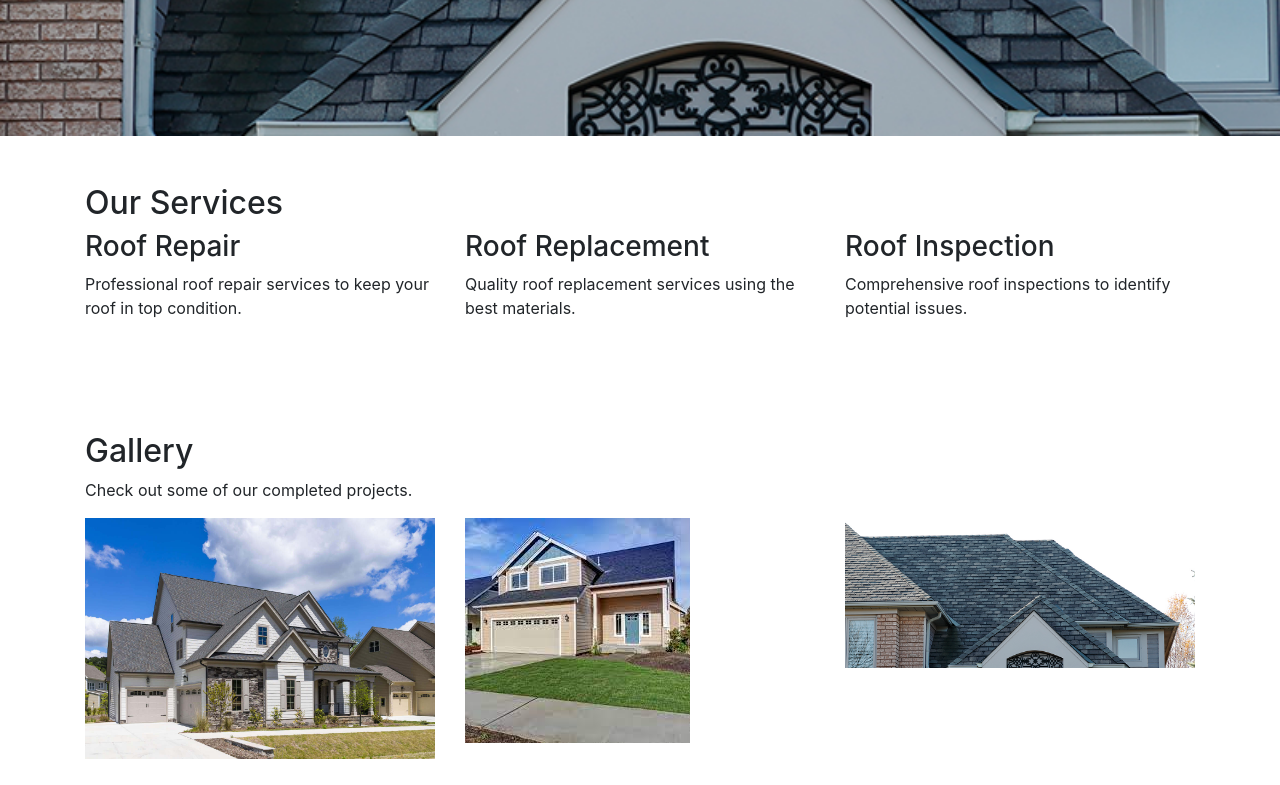
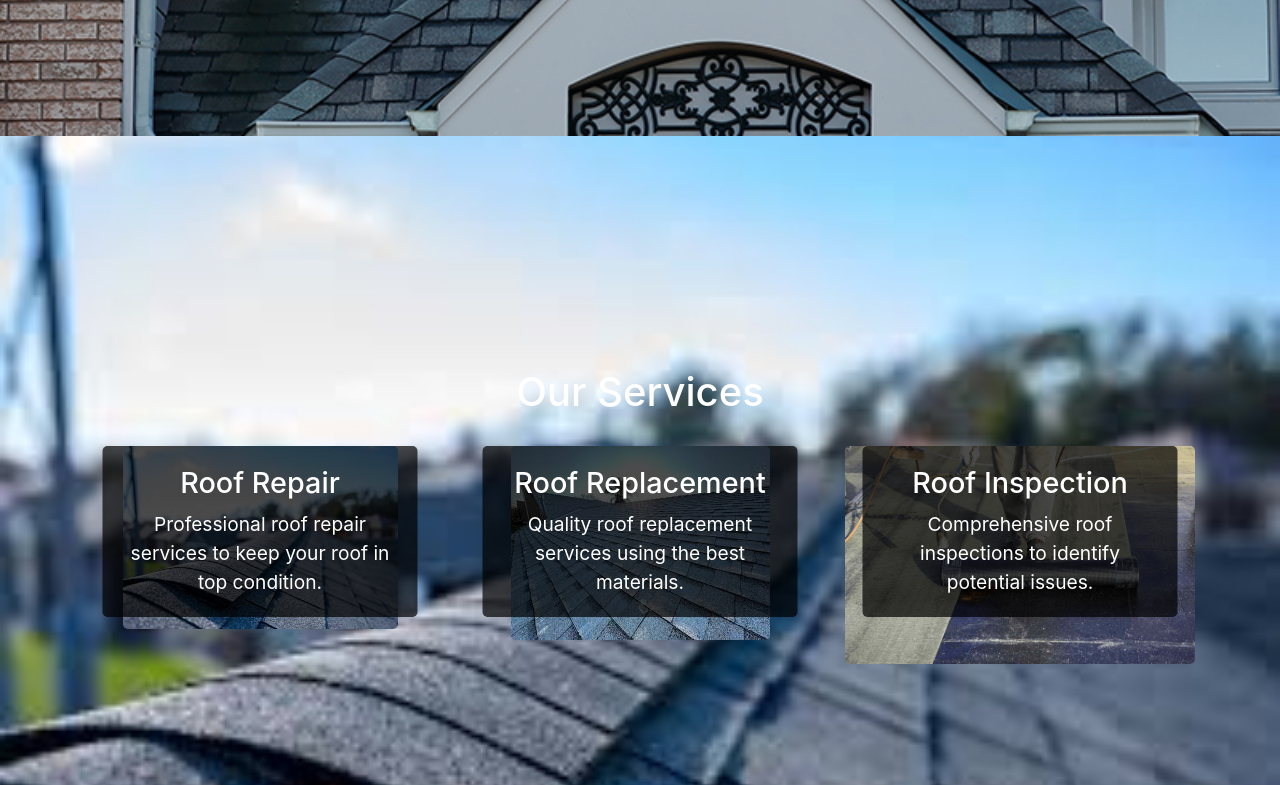
Before and after one commit to ZakiTes/roofing, a plain HTML site: page index.html in a window 1280 px wide. Shown: the part 1520-2305 px from the top of the page. Drawn offline with nearby package versions, Linux system fonts and the light colour scheme.

Commit message:
services updated

```diff
--- a/index.html
+++ b/index.html
@@ -41,23 +41,43 @@
                 <p>Meet the hardworking team behind our success.</p>
             </div>
         </section>
-        <section id="services" class="container py-5">
+
+        <section id="services" class="services-section d-flex align-items-center justify-content-center">
+            <div class="container text-center text-white">
                 <h2>Our Services</h2>
                 <div class="row">
                     <div class="col-md-4">
+                        <div class="service-item">
+                            <img src="images/service1.jpeg" class="img-fluid" alt="Roof Repair">
+                            <div class="service-description">
                                 <h3>Roof Repair</h3>
                                 <p>Professional roof repair services to keep your roof in top condition.</p>
                             </div>
+                        </div>
+                    </div>
                     <div class="col-md-4">
+                        <div class="service-item">
+                            <img src="images/service2.jpeg" class="img-fluid" alt="Roof Replacement">
+                            <div class="service-description">
                                 <h3>Roof Replacement</h3>
                                 <p>Quality roof replacement services using the best materials.</p>
                             </div>
+                        </div>
+                    </div>
                     <div class="col-md-4">
+                        <div class="service-item">
+                            <img src="images/service3.jpg" class="img-fluid" alt="Roof Inspection">
+                            <div class="service-description">
                                 <h3>Roof Inspection</h3>
                                 <p>Comprehensive roof inspections to identify potential issues.</p>
                             </div>
                         </div>
+                    </div>
+                </div>
+            </div>
         </section>
+
+
         <section id="gallery" class="container py-5">
             <h2>Gallery</h2>
             <p>Check out some of our completed projects.</p>
--- a/styles.css
+++ b/styles.css
@@ -48,3 +48,54 @@
     font-size: 1.2em;
     margin-bottom: 20px;
 }
+
+
+.services-section {
+    background: url('./images/service1.jpeg') no-repeat center center/cover;
+    min-height: 100vh;
+    display: flex;
+    align-items: center;
+    justify-content: center;
+    text-align: center;
+    color: #fff;
+    padding: 100px 0;
+    position: relative;
+    z-index: 0;
+}
+
+.services-section h2 {
+    font-size: 2.5em;
+    margin-bottom: 30px;
+}
+
+.service-item {
+    position: relative;
+    margin-bottom: 40px; /* Adjust spacing between service items */
+}
+
+.service-item img {
+    max-width: 100%;
+    border-radius: 5px;
+}
+
+.service-description {
+    position: absolute;
+    top: 0;
+    left: 50%;
+    transform: translateX(-50%);
+    background-color: rgba(0, 0, 0, 0.7); /* Semi-transparent background for better readability */
+    padding: 20px;
+    border-radius: 5px;
+    text-align: center;
+    width: 90%; /* Adjust width as needed */
+}
+
+.service-description h3 {
+    font-size: 1.8em;
+    margin-bottom: 10px;
+}
+
+.service-description p {
+    font-size: 1.2em;
+    margin-bottom: 0;
+}
```
Also changed, not shown: images/service1.jpeg (added), images/service2.jpeg (added), images/service3.jpg (added). Lines whose indentation alone changed are shown as unchanged.
